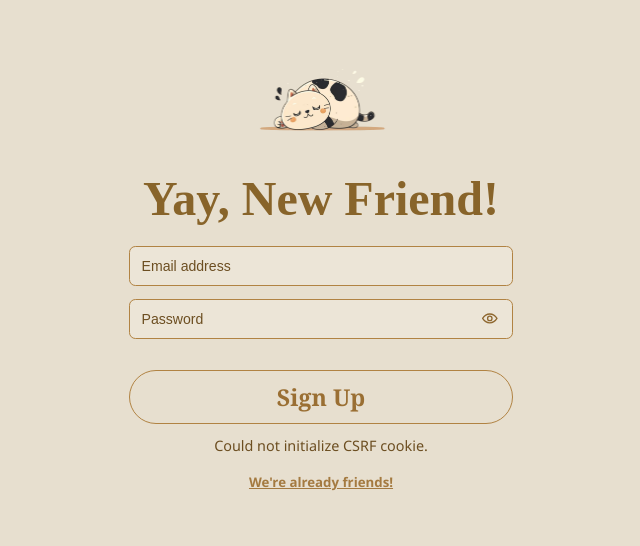
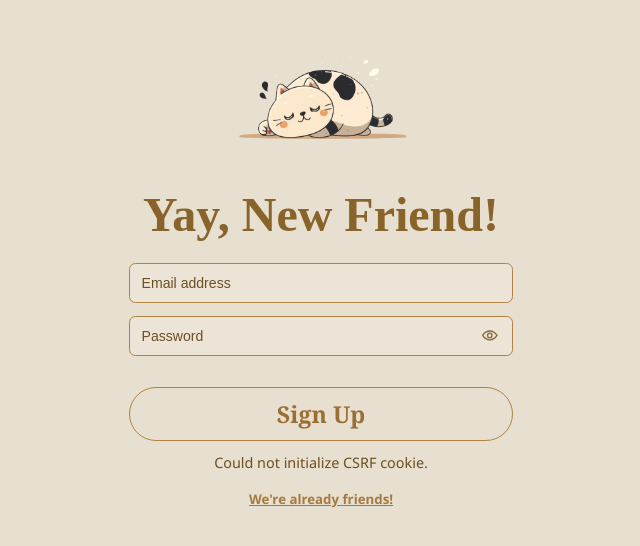
Before and after one commit to Gabriels999/note-taking-app, a Next.js app in the folder frontend/: page /signup in a window 1280 px wide. Shown: the part 126-672 px from the top of the page, without its empty margins (319-959 px from the left). Built offline with nearby package versions, Linux system fonts and the light colour scheme; no server answers; a web font is replaced by a local one.

Commit message:
fix: adjusts signup image

```diff
--- a/frontend/app/globals.css
+++ b/frontend/app/globals.css
@@ -131,8 +131,15 @@ button:disabled {
 }
 
 .signup-plant {
-  width: 8.8rem;
+  width: 188.14141845703125px;
+  height: 134px;
   margin-bottom: 1.25rem;
+}
+
+.signup-plant-image {
+  width: 188.14141845703125px;
+  height: 134px;
+  object-fit: contain;
 }
 
 .login-plant-image {
--- a/frontend/app/signup/page.tsx
+++ b/frontend/app/signup/page.tsx
@@ -89,7 +89,7 @@ export default function SignupPage() {
         <div className="login-plant signup-plant">
           <Image
             alt="Cat illustration"
-            className="login-plant-image"
+            className="login-plant-image signup-plant-image"
             priority
             src={signupCat}
           />
```
